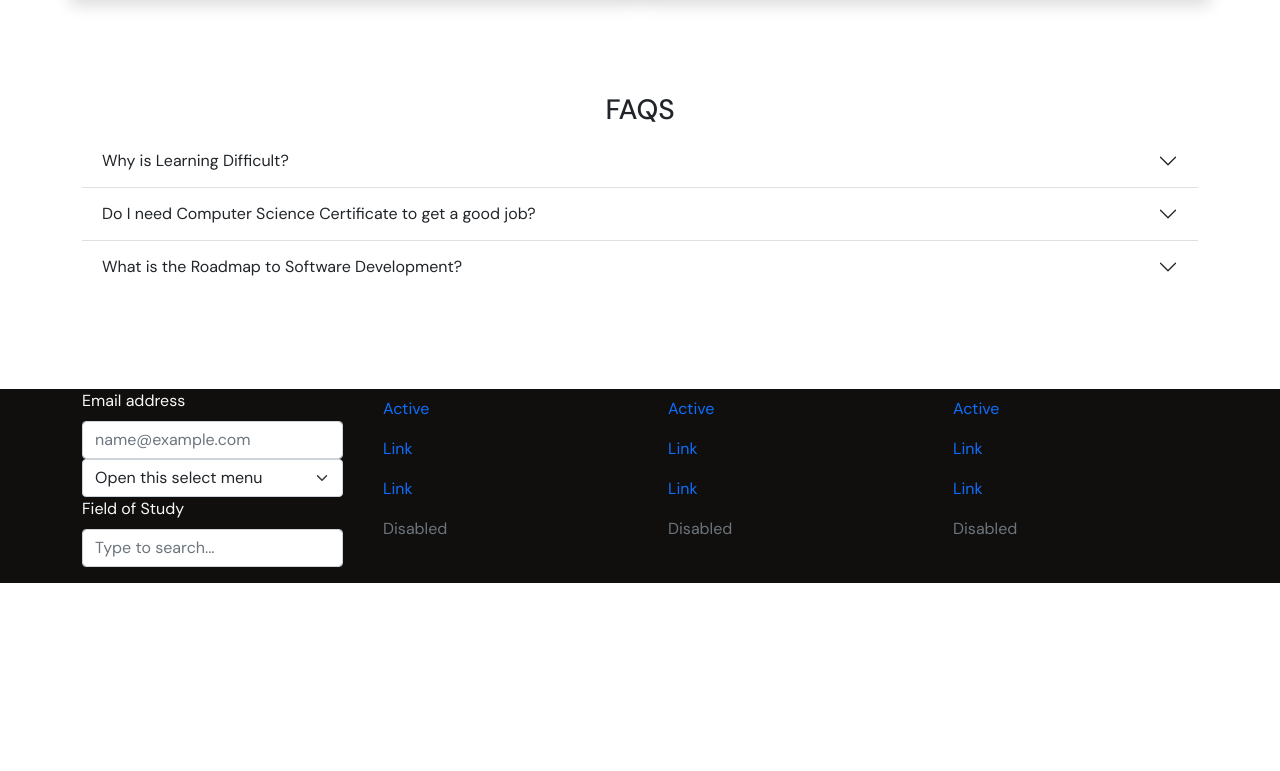
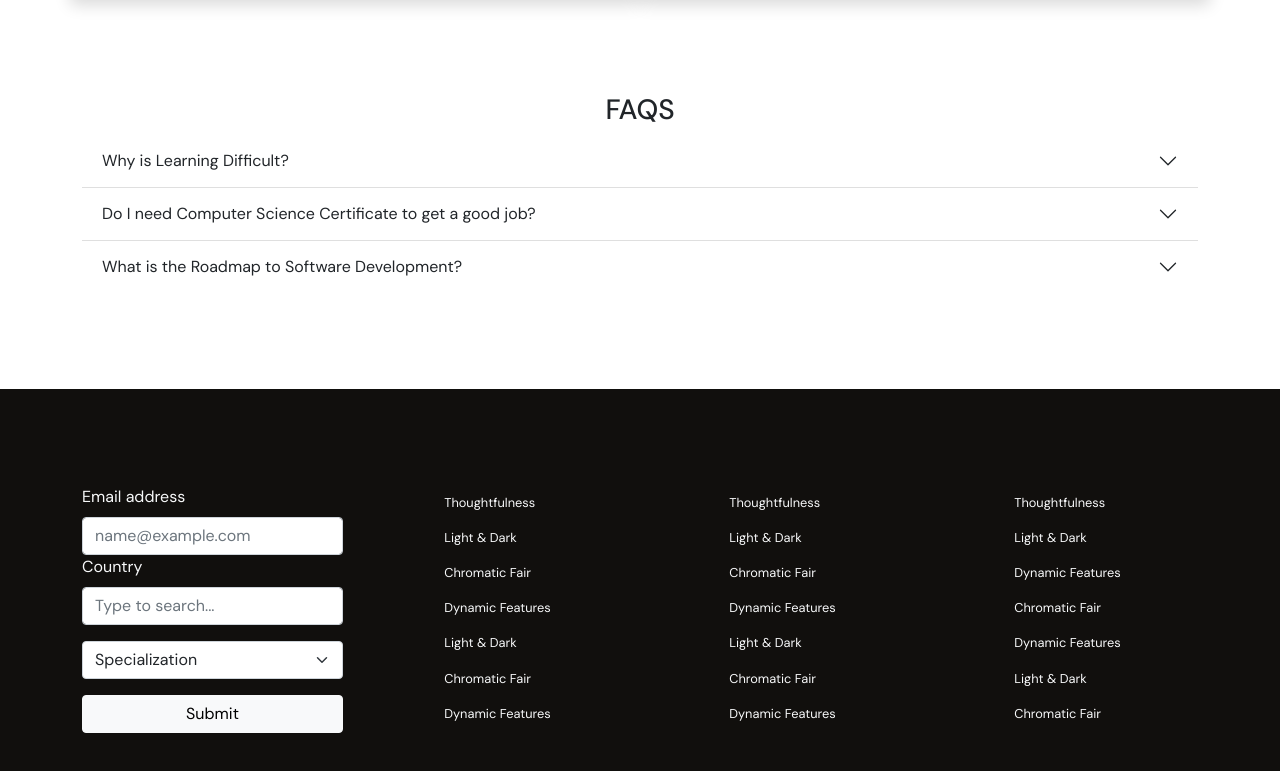
Before and after one commit to Henry-Egboh/torda, a plain HTML site: page index.html in a window 1280 px wide. Shown: the part 3270-4041 px from the top of the page. Before the commit the page ends 3853 px from the top, so only its background shows below. Drawn offline with nearby package versions, Linux system fonts and the light colour scheme.

Commit message:
Designed the first footer section

```diff
--- a/index.html
+++ b/index.html
@@ -17,6 +17,14 @@
           border-radius: 0.5rem;
           background-color: hsl(30, 13%, 6%);
           color: hsl(0, 0%, 100%);
+        }
+
+        .fontSize {
+          font-size: 0.8rem;
+        }
+
+        .footer-head {
+          color: rgb(238, 208, 168);
         }
 
         .footer {
@@ -477,65 +485,89 @@
     </section>
 
     <!-- FOOTER -->
-    <footer class="footer text-light">
+    <footer class="footer text-light py-5">
         <div class="container">
-            <div class="row">
+            <div class="row py-5">
                 <!-- COL 1 -->
-                <div class="col-xs-12 col-sm-6 col-lg-3">
-                <div class="mb-3">
+                <div class="col-xs-6 col-sm-6 col-md-4 col-lg-3">
+                    <div class="mb-5 mb-lg-0">
                         <label for="exampleFormControlInput1" class="form-label">Email address</label>
                         <input type="email" class="form-control" id="exampleFormControlInput1" placeholder="name@example.com">
-
-                <select class="form-select" aria-label="Default select example">
-                    <option selected>Open this select menu</option>
-                    <option value="1">One</option>
-                    <option value="2">Two</option>
-                    <option value="3">Three</option>
-                </select>
-                <label for="exampleDataList" class="form-label">Field of Study</label>
-                <input class="form-control" list="datalistOptions" id="exampleDataList" placeholder="Type to search...">
+                        <label for="exampleDataList" class="form-label">Country</label>
+                        <input class="form-control mb-3" list="datalistOptions" id="exampleDataList" placeholder="Type to search...">
                         <datalist id="datalistOptions">
                           <option value="San Francisco">
+                          <option value="Nigeria">
+                          <option value="Seattle">
+                          <option value="Canada">
+                          <option value="Chicago">
+                          <option value="Ukraine">
                           <option value="New York">
-                  <option value="Seattle">
+                          <option value="France">
                           <option value="Los Angeles">
-                  <option value="Chicago">
+                          <option value="Germany">
                         </datalist>
+                        <select class="form-select mb-3" aria-label="Default select example">
+                          <option selected>Specialization</option>
+                          <option value="1">Reactjs</option>
+                          <option value="2">Javascript</option>
+                          <option value="3">Nodejs</option>
+                          <option value="4">Reactjs</option>
+                          <option value="5">Javascript</option>
+                          <option value="6">Nodejs</option>
+                          <option value="7">Reactjs</option>
+                          <option value="8">Javascript</option>
+                          <option value="9">Nodejs</option>
+                          <option value="10">Reactjs</option>
+                          <option value="11">Javascript</option>
+                          <option value="12">Nodejs</option>
+                      </select>
+                        <button class="btn btn-light text-center w-100">Submit</button>
                     </div>
                 </div>
 
                 <!-- col2 -->
-                <div class="col-xs-12 col-sm-6 col-lg-3">
-                    <nav class="nav flex-column">
-                        <a class="nav-link active" aria-current="page" href="#">Active</a>
-                        <a class="nav-link" href="#">Link</a>
-                        <a class="nav-link" href="#">Link</a>
-                        <a class="nav-link disabled" href="#" tabindex="-1" aria-disabled="true">Disabled</a>
+                <div class="col-xs-6 col-sm-6 col-md-4 col-lg-3 mb-xs-3 mb-lg-0 d-grid justify-content-start justify-content-lg-center">
+                    <nav class="nav flex-column fontSize mb-4 mb-lg-0">
+                        <a class="nav-link text-light" href="#">Thoughtfulness</a>
+                        <a class="nav-link text-light" href="#">Light & Dark</a>
+                        <a class="nav-link text-light" href="#">Chromatic Fair</a>
+                        <a class="nav-link text-light" href="#">Dynamic Features</a>
+                        <a class="nav-link text-light" href="#">Light & Dark</a>
+                        <a class="nav-link text-light" href="#">Chromatic Fair</a>
+                        <a class="nav-link text-light" href="#">Dynamic Features</a>
                       </nav>
                 </div>
 
                 <!-- col 3 -->
-                <div class="col-xs-12 col-sm-6 col-lg-3">
-                    <nav class="nav flex-column">
-                        <a class="nav-link active" aria-current="page" href="#">Active</a>
-                        <a class="nav-link" href="#">Link</a>
-                        <a class="nav-link" href="#">Link</a>
-                        <a class="nav-link disabled" href="#" tabindex="-1" aria-disabled="true">Disabled</a>
+                <div class="col-xs-6 col-sm-6 col-md-4 col-lg-3 mb-xs-3 mb-lg-0 d-grid justify-content-start justify-content-lg-center">
+                    <nav class="nav flex-column fontSize mb-4 mb-lg-0">
+                        <a class="nav-link text-light" href="#">Thoughtfulness</a>
+                        <a class="nav-link text-light" href="#">Light & Dark</a>
+                        <a class="nav-link text-light" href="#">Chromatic Fair</a>
+                        <a class="nav-link text-light" href="#">Dynamic Features</a>
+                        <a class="nav-link text-light" href="#">Light & Dark</a>
+                        <a class="nav-link text-light" href="#">Chromatic Fair</a>
+                        <a class="nav-link text-light" href="#">Dynamic Features</a>
                       </nav>
                 </div>
 
                 <!-- col 4 -->
-                <div class="col-xs-12 col-sm-6 col-lg-3">
-                    <nav class="nav flex-column">
-                        <a class="nav-link active" aria-current="page" href="#">Active</a>
-                        <a class="nav-link" href="#">Link</a>
-                        <a class="nav-link" href="#">Link</a>
-                        <a class="nav-link disabled" href="#" tabindex="-1" aria-disabled="true">Disabled</a>
+                <div class="col-xs-6 col-sm-6 col-md-4 col-lg-3 mb-xs-3 mb-lg-0 d-grid justify-content-start justify-content-lg-center">
+                    <nav class="nav flex-column fontSize mb-4 mb-lg-0">
+                        <a class="nav-link text-light" href="#">Thoughtfulness</a>
+                        <a class="nav-link text-light" href="#">Light & Dark</a>
+                        <a class="nav-link text-light" href="#">Dynamic Features</a>
+                        <a class="nav-link text-light" href="#">Chromatic Fair</a>
+                        <a class="nav-link text-light" href="#">Dynamic Features</a>
+                        <a class="nav-link text-light" href="#">Light & Dark</a>
+                        <a class="nav-link text-light" href="#">Chromatic Fair</a>
                       </nav>
                 </div>
             </div>
         </div>
     </footer>
+
     <script src="https://cdn.jsdelivr.net/npm/bootstrap@5.0.2/dist/js/bootstrap.bundle.min.js" integrity="sha384-MrcW6ZMFYlzcLA8Nl+NtUVF0sA7MsXsP1UyJoMp4YLEuNSfAP+JcXn/tWtIaxVXM" crossorigin="anonymous"></script>
 </body>
 </html>
```
Lines whose indentation alone changed are shown as unchanged.
